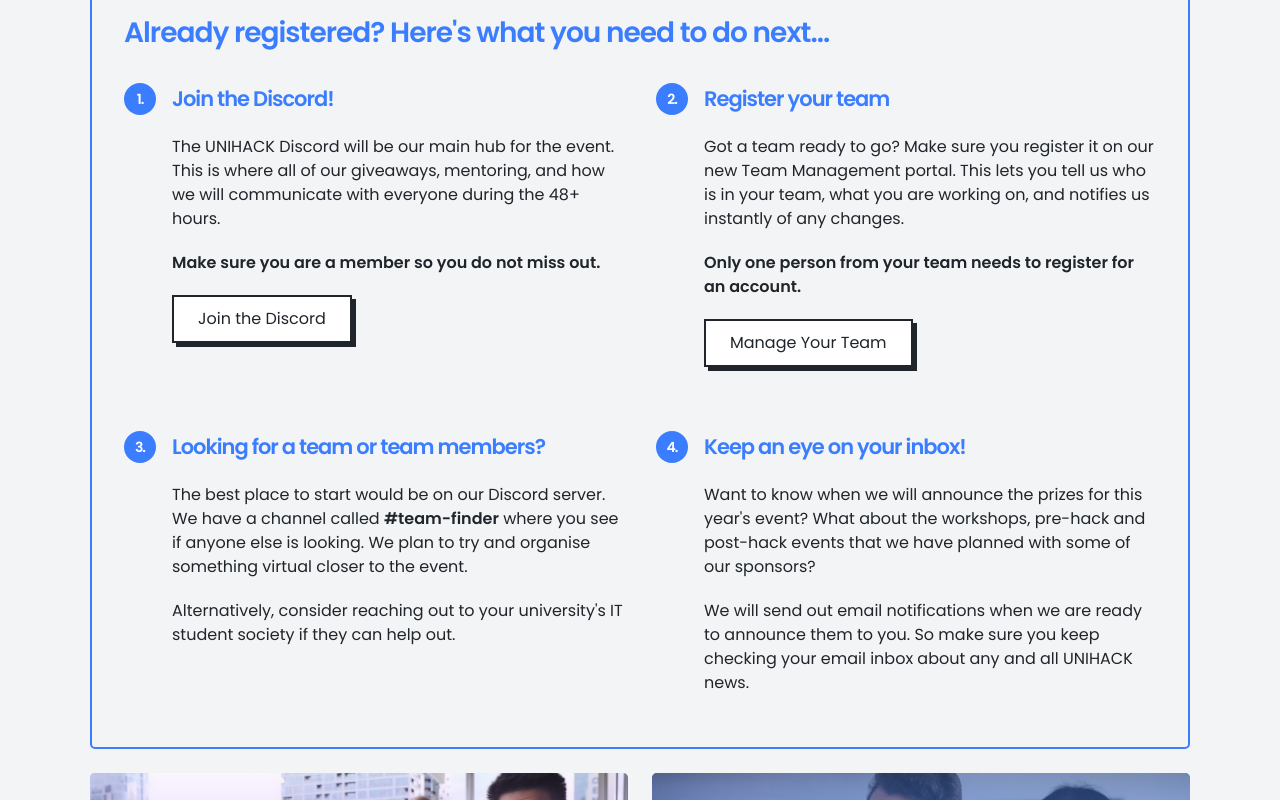
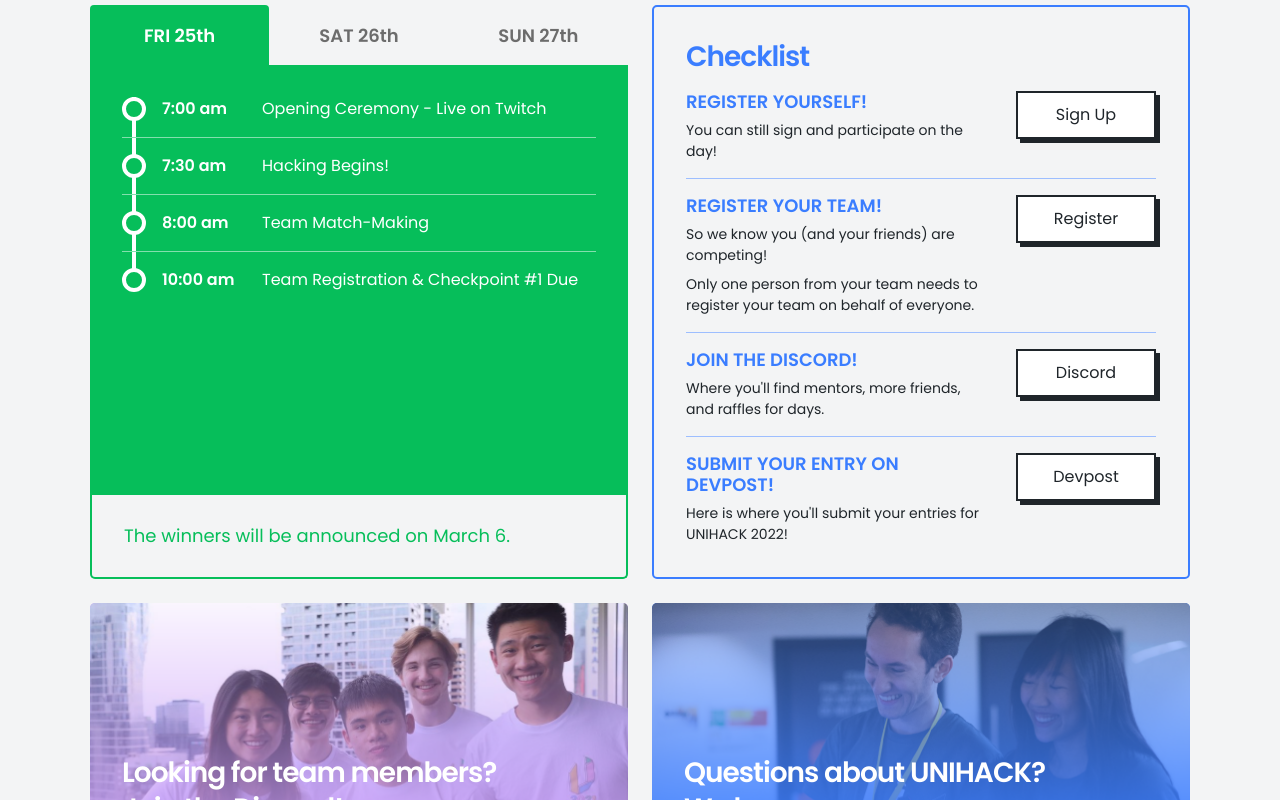
Before and after one commit to unihackhq/unihack.net, a Next.js app: page / in a window 1280 px wide. Shown: the part 760-1560 px from the top of the page. Built offline with nearby package versions, Linux system fonts and the light colour scheme.

Commit message:
Update schedule + checklist

```diff
--- a/components/schedule/schedule-item/schedule-item.module.scss
+++ b/components/schedule/schedule-item/schedule-item.module.scss
@@ -4,120 +4,69 @@ $past-grey: #6c6c6c;
 
 .schedule-item {
   display: flex;
-  align-items: center;
-  color: $past-grey;
-  height: $base * 5;
-  border-bottom: 1px solid lighten($secondary, 14%);
+  position: relative;
+  align-self: flex-start;
+  color: $midori-l50;
+  border-bottom: 1px solid $midori-l50;
   position: relative;
   transition: color 0.5s ease;
+  padding: $base * 2 0;
 
-  &.active {
-    color: $primary;
+  &:before {
+    content: '';
+    width: $base / 2;
+    top: 0;
+    bottom: 0;
+    left: 10px;
+    position: absolute;
+    background-color: $midori-l50;
+    z-index: 1;
   }
 
-  &.future {
-    color: $light-grey;
+  .schedule-item-indicator-dot {
+    position: relative;
+    z-index: 99;
+    background: $midori;
+    width: $base * 3;
+    height: $base * 3;
+    border-radius: 50%;
+    margin-right: $base * 2;
+    border: 4px solid $midori-l50;
+    flex-shrink: 0;
+    transition: all 0.5s ease;
   }
 
-  &.active, &.future {
-    .schedule-item-indicator-dot {
-      border: 4px solid $primary;
+  &:last-child {
+    border-bottom: 0px solid;
+    &:before {
+      bottom: 50%;
     }
   }
 
-  &.active {
-    .schedule-item-indicator-line {
-      background: $primary;
-
-      &.head {
-        background: $past-grey;
-      }
-    }
-    + .active, + .future {
-      .schedule-item-indicator-line {
-        background-color: $primary;
-      }
+  &:first-child {
+    &:before {
+      top: $base * 2;
     }
   }
 
+  .schedule-item-time {
+    width: 100px;
+  }
+
+  .schedule-item-title {
+    flex: 1;
+  }
+
+  &.active,
   &.future {
-    .schedule-item-indicator-line.tail {
-      background-color: $primary;
+    color: white;
+
+    &:before {
+      background: white;
     }
 
-    + .future {
-      .schedule-item-indicator-line {
-        background-color: $primary;
-      }
+    .schedule-item-indicator-dot {
+      border: 4px solid white;
     }
   }
-
-  &-indicator {
-    display: flex;
-    flex-direction: column;
-    align-items: center;
-    height: 100%;
-
-    &-line {
-      width: 14px;
-      height: 100%;
-      margin: -2px 0;
-      background-color: $past-grey;
-      border-left: 4px solid $secondary;
-      border-right: 4px solid $secondary;
-      transition: background-color 0.5s ease;
-    }
-
-    &-dot {
-      position: relative;
-      width: $base * 3;
-      height: $base * 3;
-      border-radius: 50%;
-      border: 4px solid $past-grey;
-      flex-shrink: 0;
-      transition: all 0.5s ease;
-    }
-
-    @include xsm {
-      margin-right: $base;
-    }
-
-    @include sm {
-      margin-left: $base * 2;
-      margin-right: $base * 3;
-    }
-  }
-
-  &:first-of-type {
-    .schedule-item-indicator-line.head {
-      background-color: $secondary;
-    }
-  }
-
-  &:last-of-type {
-    .schedule-item-indicator-line.tail {
-      z-index: -1;
-      background-color: $secondary;
-    }
-  }
-
-  &-time {
-    flex-shrink: 0;
-    padding: $base 0;
-
-    @include xsm {
-      padding-right: $base;
-      flex-basis: 30%;
-    }
-
-    @include sm {
-      padding-right: $base * 3;
-      flex-basis: 30%;
-    }
-  }
-
-  &-title {
-    padding: $base 0;
-    width: 100%;
-  }
 }
--- a/components/schedule/schedule-item/schedule-item.tsx
+++ b/components/schedule/schedule-item/schedule-item.tsx
@@ -14,15 +14,7 @@ const ScheduleItem = (props: Props) => {
 
   return (
     <div className={`${styles['schedule-item']} ${activeClass} ${futureClass}`}>
-      <div className={styles['schedule-item-indicator']}>
-        <div
-          className={`${styles['schedule-item-indicator-line']} ${styles.head}`}
-        />
-        <div className={styles['schedule-item-indicator-dot']} />
-        <div
-          className={`${styles['schedule-item-indicator-line']} ${styles.tail}`}
-        />
-      </div>
+      <div className={styles['schedule-item-indicator-dot']} />
       <Text bold className={styles['schedule-item-time']}>
         {props.scheduleItem.startTime}
       </Text>
--- a/components/schedule/schedule.module.scss
+++ b/components/schedule/schedule.module.scss
@@ -2,4 +2,7 @@
 
 .schedule {
   width: 100%;
+  flex: 1;
+  background: $midori;
+  padding: $base * 2 $base * 4;
 }
--- /dev/null
+++ b/content/events/2022/schedule.json
@@ -0,0 +1,68 @@
+{
+  "friday": [
+    {
+      "startTime": "2022-03-05 18:00 +1100",
+      "endTime": "2022-03-05 18:30 +1100",
+      "title": "Opening Ceremony - Live on Twitch"
+    },
+    {
+      "startTime": "2022-03-05 18:30 +1100",
+      "endTime": "2022-03-05 19:00 +1100",
+      "title": "Hacking Begins!"
+    },
+    {
+      "startTime": "2022-03-05 19:00 +1100",
+      "endTime": "2022-03-05 19:30 +1100",
+      "title": "Team Match-Making"
+    },
+    {
+      "startTime": "2022-03-05 21:00 +1100",
+      "endTime": "2022-03-05 21:15 +1100",
+      "title": "Team Registration & Checkpoint #1 Due"
+    }
+  ],
+  "saturday": [
+    {
+      "startTime": "2022-03-06 10:30 +1100",
+      "endTime": "2022-03-06 14:30 +1100",
+      "title": "Ideation Workshop"
+    },
+    {
+      "startTime": "2022-03-06 12:00 +1100",
+      "endTime": "2022-03-06 12:15 +1100",
+      "title": "Checkpoint #2"
+    },
+    {
+      "startTime": "2022-03-06 20:00 +1100",
+      "endTime": "2022-03-06 20:30 +1100",
+      "title": "Checkpoint #3"
+    }
+  ],
+  "sunday": [
+    {
+      "startTime": "2022-03-07 00:00 +1100",
+      "endTime": "2022-03-07 01:00 +1100",
+      "title": "🤔"
+    },
+    {
+      "startTime": "2022-03-07 09:00 +1100",
+      "endTime": "2022-03-07 09:30 +1100",
+      "title": "Checkpoint #4"
+    },
+    {
+      "startTime": "2022-03-07 10:30 +1100",
+      "endTime": "2022-03-07 14:30 +1100",
+      "title": "Pitching Workshop"
+    },
+    {
+      "startTime": "2022-03-07 17:00 +1100",
+      "endTime": "2022-03-07 17:30 +1100",
+      "title": "Hacking Ends!"
+    },
+    {
+      "startTime": "2022-03-07 17:30 +1100",
+      "endTime": "2022-03-07 18:00 +1100",
+      "title": "Closing Ceremony - Live on Twitch"
+    }
+  ]
+}
--- a/pages/index.tsx
+++ b/pages/index.tsx
@@ -11,8 +11,10 @@ import HomeCard from '@components/home-card';
 import inspirationImage from '../public/images/homepage/past.png';
 import faqsImage from '../public/images/homepage/faqs.png';
 import sponsorData from '@content/events/2022/sponsors.json';
-import HomeRegister from '@components/home-register';
+import scheduleData from '@content/events/2022/schedule.json';
 import { JudgingCriteria } from '@components/judging-criteria';
+import EventSchedule from '@sections/event-info/event-schedule/event-schedule';
+import EventChecklist from '@sections/event-info/event-checklist';
 
 const Index = () => (
   <div>
@@ -23,20 +25,23 @@ const Index = () => (
       <div className={styles.index}>
         <BrandHero />
         <div className={styles.grid}>
-          <HomeRegister />
+          <div className={styles.row}>
+            <EventSchedule data={scheduleData} />
+            <EventChecklist />
+          </div>
           <div className={styles.row}>
             <HomeCard
               image={inspirationImage}
               title={
                 <>
-                  Looking for inspiration?
+                  Looking for team members?
                   <br />
-                  See what people did last year!
+                  Join the Discord!
                 </>
               }
               placeholderColor="purple"
-              buttonLink="/events/2021"
-              buttonText="Revisit UNIHACK 2021"
+              buttonLink="https://discord.gg/c5WkvETkj8"
+              buttonText="Visit the #team-finder channel"
             />
             <HomeCard
               image={faqsImage}
--- /dev/null
+++ b/sections/event-info/event-checklist/event-checklist.module.scss
@@ -0,0 +1,74 @@
+@import '../../../styles/styles.scss';
+
+.event-checklist {
+  border-radius: 5px;
+  position: relative;
+  overflow: hidden;
+  border: 2px solid $pacific;
+  padding: $base * 4;
+
+  h2 {
+    font-size: 24px;
+    line-height: 32px;
+    margin: 0 0 $base * 2;
+    font-weight: 600;
+    letter-spacing: -1px;
+    color: $pacific;
+
+    @include lg {
+      font-size: 28px;
+      line-height: 36px;
+    }
+  }
+
+  ul {
+    list-style: none;
+    margin: 0;
+    padding: 0;
+  }
+
+  li {
+    padding: $base * 2 0;
+    border-bottom: 1px solid $pacific-l50;
+    margin: 0;
+    display: flex;
+
+    > a {
+      width: 140px;
+    }
+
+    &:first-child {
+      padding: 0 0 $base * 2 0;
+    }
+
+    &:last-child {
+      padding: $base * 2 0 0 0;
+      border-bottom: none;
+    }
+  }
+
+  .checklist-content {
+    flex: 1;
+    margin-right: $base * 4;
+  }
+
+  h3 {
+    font-size: 18px;
+    line-height: 21px;
+    font-weight: 600;
+    text-transform: uppercase;
+    color: $pacific;
+    margin: 0 0 $base * 1 0;
+  }
+
+  p {
+    color: $secondary;
+    font-size: 14px;
+    line-height: 21px;
+    margin: 0 0 $base * 1 0;
+
+    &:last-child {
+      margin: 0;
+    }
+  }
+}
--- /dev/null
+++ b/sections/event-info/event-checklist/index.tsx
@@ -0,0 +1,73 @@
+import ButtonLink from '@components/button/button-link';
+import { H2 } from '@components/typography/typography';
+import styles from './event-checklist.module.scss';
+
+const EventChecklist = () => {
+  return (
+    <section className={styles['event-checklist']}>
+      <H2>Checklist</H2>
+      <ul>
+        <li>
+          <div className={styles['checklist-content']}>
+            <h3>Register yourself!</h3>
+            <p>You can still sign and participate on the day!</p>
+          </div>
+          <ButtonLink
+            type="primary"
+            theme="light"
+            href="https://events.humanitix.com/unihack-2022"
+          >
+            Sign Up
+          </ButtonLink>
+        </li>
+        <li>
+          <div className={styles['checklist-content']}>
+            <h3>Register your team!</h3>
+            <p>So we know you (and your friends) are competing!</p>
+            <p>
+              Only one person from your team needs to register your team on
+              behalf of everyone.
+            </p>
+          </div>
+          <ButtonLink
+            type="primary"
+            theme="light"
+            href="https://manage.unihack.net"
+          >
+            Register
+          </ButtonLink>
+        </li>
+        <li>
+          <div className={styles['checklist-content']}>
+            <h3>Join the Discord!</h3>
+            <p>
+              Where you'll find mentors, more friends, and raffles for days.
+            </p>
+          </div>
+          <ButtonLink
+            type="primary"
+            theme="light"
+            href="https://events.humanitix.com/unihack-2022"
+          >
+            Discord
+          </ButtonLink>
+        </li>
+        <li>
+          <div className={styles['checklist-content']}>
+            <h3>Submit your entry on Devpost!</h3>
+            <p>Here is where you'll submit your entries for UNIHACK 2022!</p>
+          </div>
+          <ButtonLink
+            type="primary"
+            theme="light"
+            href="https://events.humanitix.com/unihack-2022"
+          >
+            Devpost
+          </ButtonLink>
+        </li>
+      </ul>
+    </section>
+  );
+};
+
+export default EventChecklist;
--- a/sections/event-info/event-schedule/event-schedule.module.scss
+++ b/sections/event-info/event-schedule/event-schedule.module.scss
@@ -1,87 +1,55 @@
 @import '../../../styles/styles.scss';
 @import '../../../styles/spacing.scss';
 
+$past-grey: #6c6c6c;
+
 .event-page-schedule {
-  background-color: $secondary;
-  padding-bottom: $space-xxlarge;
+  display: flex;
+  flex-direction: column;
 
-  &-content {
-    @include page-margin;
+  .day-selectors {
     display: flex;
-    flex-direction: column;
+    .day-selector {
+      flex: 1;
+      background-color: transparent;
+      border: none;
+      border-radius: 4px 4px 0 0;
+      color: $past-grey;
+      padding: ($base * 2);
+      font-family: inherit;
+      font-size: 18px;
+      font-weight: 600;
+      -webkit-appearance: button;
+      cursor: pointer;
+      outline: none;
+      height: 60px;
 
-    .section-title {
-      color: $light_grey;
-    }
-
-    .subtitle {
-      color: $light_grey;
-    }
-
-    .schedule-main {
-      display: flex;
-
-      @include xsm {
-        flex-direction: column;
+      &:hover {
+        color: $midori;
       }
 
-      @include md {
-        flex-direction: row;
-      }
-
-      .schedule-map {
-        img {
-          width: 100%;
-          height: auto;
-        }
-
-        @include xsm {
-          padding-top: $base * 3;
-          width: 100%;
-        }
-
-        @include md {
-          padding-left: $base * 5;
-          width: 50%;
-        }
-      }
-    }
-
-    .schedule-controller {
-      @include xsm {
-        width: 100%;
-      }
-
-      @include md {
-        width: 50%;
-      }
-
-      .day-selectors {
-        display: flex;
-
-        .day-selector {
-          display: flex;
-          align-self: flex-start;
-          background-color: transparent;
-          border: none;
-          color: $light_grey;
-          padding: 0 ($base);
-          font-family: inherit;
-          -webkit-appearance: button;
-          cursor: pointer;
-          outline: none;
-          margin-right: $space-large;
-
-          &:hover {
-            color: $primary;
-          }
-
-          &.active, &:focus {
-            color: $primary;
-            border-bottom: 2px solid $primary;
-          }
-        }
+      &.active,
+      &:focus {
+        color: white;
+        background: $midori;
+        color: white;
       }
     }
   }
+
+  > p {
+    font-size: 16px;
+    line-height: 16px;
+    border-radius: 0 0 5px 5px;
+    border: 2px solid $midori;
+    border-top: 0;
+    padding: $base * 4;
+    color: $midori;
+
+    @include md {
+      font-size: 18px;
+      line-height: 18px;
+      padding: $base * 4;
+    }
+  }
 }
--- a/sections/event-info/event-schedule/event-schedule.tsx
+++ b/sections/event-info/event-schedule/event-schedule.tsx
@@ -3,8 +3,7 @@ import React from 'react';
 import moment from 'moment';
 import Schedule from '@components/schedule/schedule';
 import { ScheduleItemI } from '@components/schedule/schedule-item/schedule-item.interface';
-import { H3, HL, Text } from '@components/typography/typography';
-import Stack from '@components/stack/stack';
+import { Text } from '@components/typography/typography';
 import { Day, EventScheduleData } from './event-schedule-data.model';
 
 type PropTypes = {
@@ -51,8 +50,15 @@ class EventSchedule extends React.Component<PropTypes, State> {
     return this.state.day === day ? true : false;
   }
 
-  private titleCase(word: string) {
-    return word[0].toUpperCase() + word.slice(1);
+  private buttonText(day: Day) {
+    switch (day) {
+      case 'friday':
+        return 'FRI 25th';
+      case 'saturday':
+        return 'SAT 26th';
+      case 'sunday':
+        return 'SUN 27th';
+    }
   }
 
   private getSelectorButtons(day: Day) {
@@ -64,7 +70,7 @@ class EventSchedule extends React.Component<PropTypes, State> {
         }`}
         onClick={this.setDay(day)}
       >
-        <H3>{this.titleCase(day)}</H3>
+        {this.buttonText(day)}
       </button>
     );
   }
@@ -72,29 +78,11 @@ class EventSchedule extends React.Component<PropTypes, State> {
   public render() {
     return (
       <section className={styles['event-page-schedule']}>
-        <div className={styles['event-page-schedule-content']}>
-          <Stack size="xlarge">
-            <Stack size="small">
-              <HL className={styles['section-title']}>Schedule</HL>
-              <Text className={styles.subtitle}>
-                What's on now and what’s coming up later.
-              </Text>
-            </Stack>
-            <div className={styles['schedule-main']}>
-              <Stack size="small" className={styles['schedule-controller']}>
-                <div className={styles['day-selectors']}>
-                  {this.state.allDays.map((day) =>
-                    this.getSelectorButtons(day)
-                  )}
-                </div>
-                <Schedule data={this.state.events} />
-              </Stack>
-            </div>
-            <Text bold className={styles.subtitle}>
-              Please note winners will be announced here live Sunday 14 March.
-            </Text>
-          </Stack>
+        <div className={styles['day-selectors']}>
+          {this.state.allDays.map((day) => this.getSelectorButtons(day))}
         </div>
+        <Schedule data={this.state.events} />
+        <Text> The winners will be announced on March 6.</Text>
       </section>
     );
   }
--- a/styles/colours.scss
+++ b/styles/colours.scss
@@ -7,6 +7,7 @@ $light_grey: #f3f4f5;
 $white: #ffffff;
 $midori: #06be5a;
 $midori-d50: #035f2d;
+$midori-l70: #38cb7b;
 $midori-l50: #83dfad;
 $pacific: #3a7dff;
 $pacific-d50: #1d3f80;
@@ -16,7 +17,7 @@ $salmon-d50: #803c3c;
 $salmon-l50: #ffbbbb;
 $primary-l50: #fee180;
 $primary-l70: #feedb3;
-$purple: #CB9EF8;
+$purple: #cb9ef8;
 
 // Sponsorship
 $platinum: #a3adb8;
```
